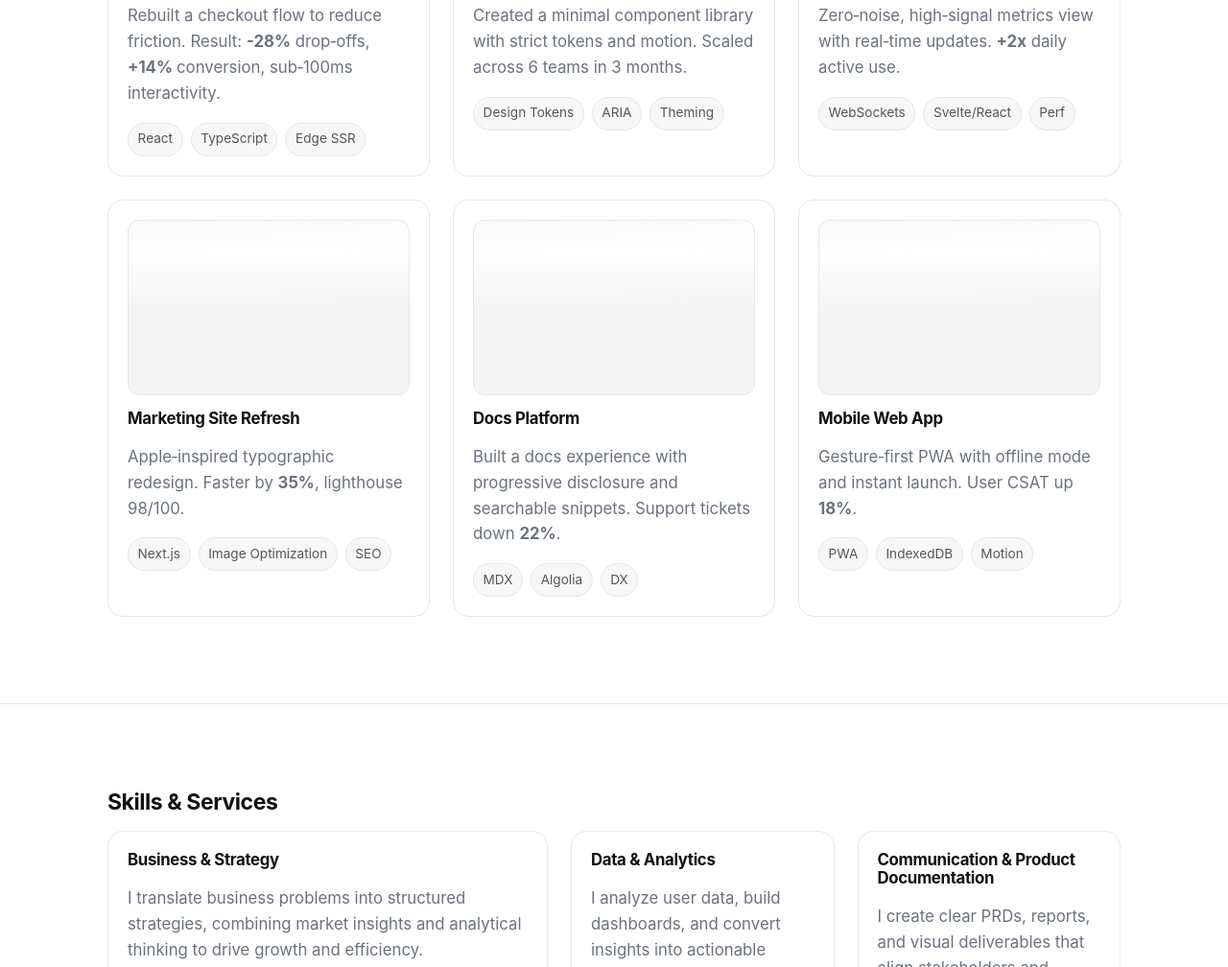
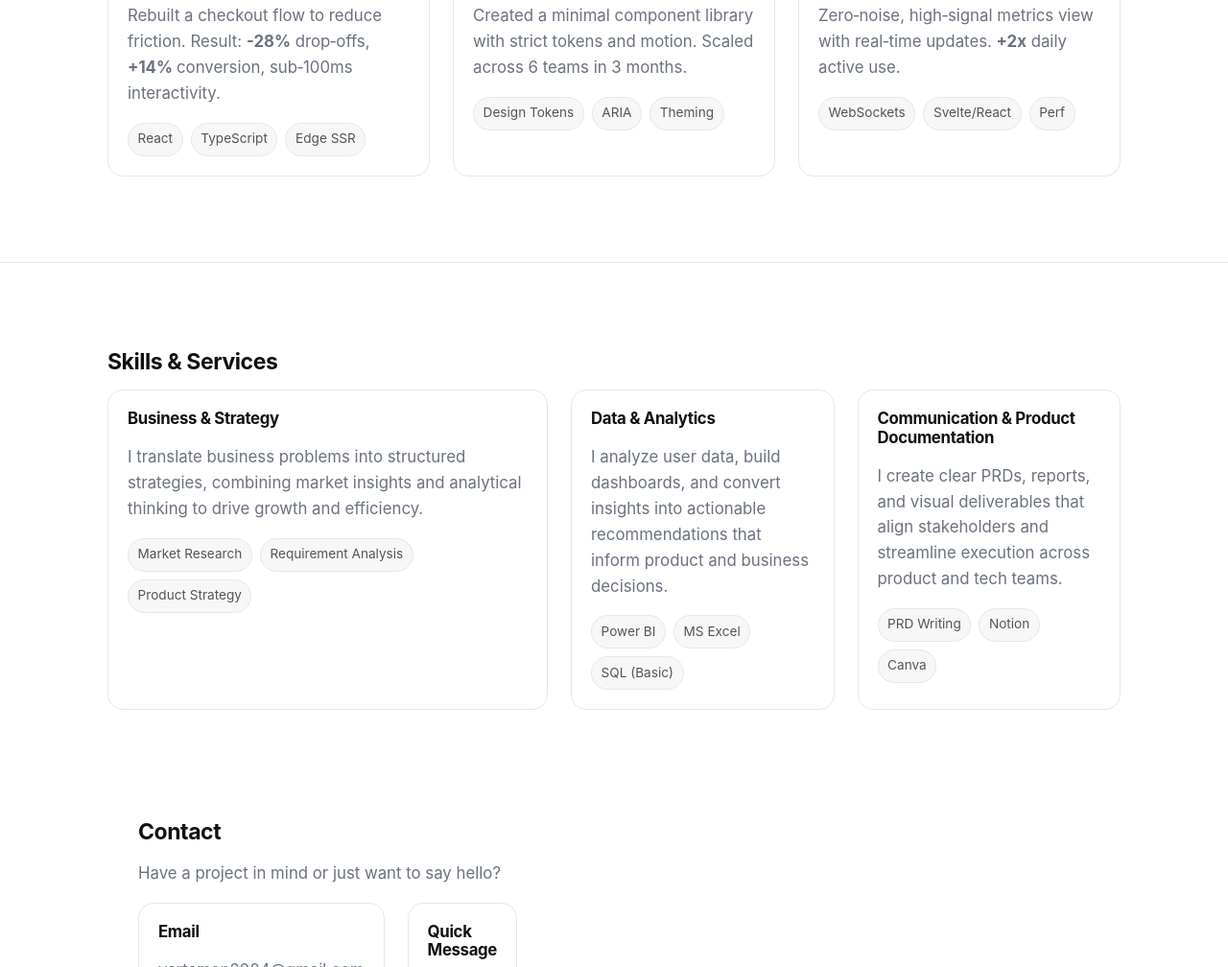
Before and after one commit to AyanPatelx/Portfolio-website, a plain HTML site: page index.html in a window 1280 px wide. Shown: the part 1763-2771 px from the top of the page at 96% size. Drawn offline with Linux system fonts and the light colour scheme.

Commit message:
new changes

```diff
--- a/index.html
+++ b/index.html
@@ -234,35 +234,7 @@ actionable product solutions that create measurable impact..</p>
             </div>
           </article>
 
-          <!-- Project 4 -->
-          <article class="card" role="listitem">
-            <div class="thumb" aria-hidden="true"></div>
-            <h3>Marketing Site Refresh</h3>
-            <p>Apple‑inspired typographic redesign. Faster by <strong>35%</strong>, lighthouse 98/100.</p>
-            <div class="chips">
-              <span class="chip">Next.js</span><span class="chip">Image&nbsp;Optimization</span><span class="chip">SEO</span>
-            </div>
-          </article>
 
-          <!-- Project 5 -->
-          <article class="card" role="listitem">
-            <div class="thumb" aria-hidden="true"></div>
-            <h3>Docs Platform</h3>
-            <p>Built a docs experience with progressive disclosure and searchable snippets. Support tickets down <strong>22%</strong>.</p>
-            <div class="chips">
-              <span class="chip">MDX</span><span class="chip">Algolia</span><span class="chip">DX</span>
-            </div>
-          </article>
-
-          <!-- Project 6 -->
-          <article class="card" role="listitem">
-            <div class="thumb" aria-hidden="true"></div>
-            <h3>Mobile Web App</h3>
-            <p>Gesture‑first PWA with offline mode and instant launch. User CSAT up <strong>18%</strong>.</p>
-            <div class="chips">
-              <span class="chip">PWA</span><span class="chip">IndexedDB</span><span class="chip">Motion</span>
-            </div>
-          </article>
         </div>
       </div>
     </section>
```
